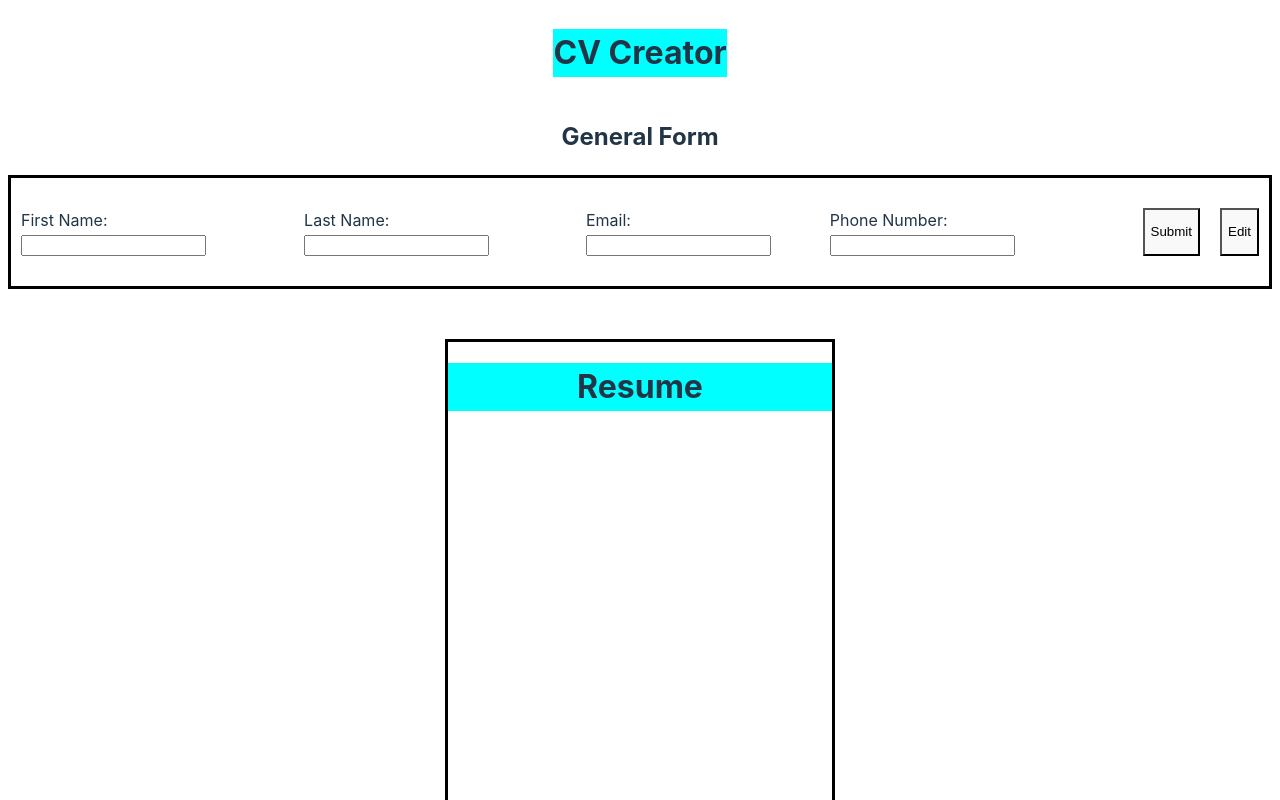
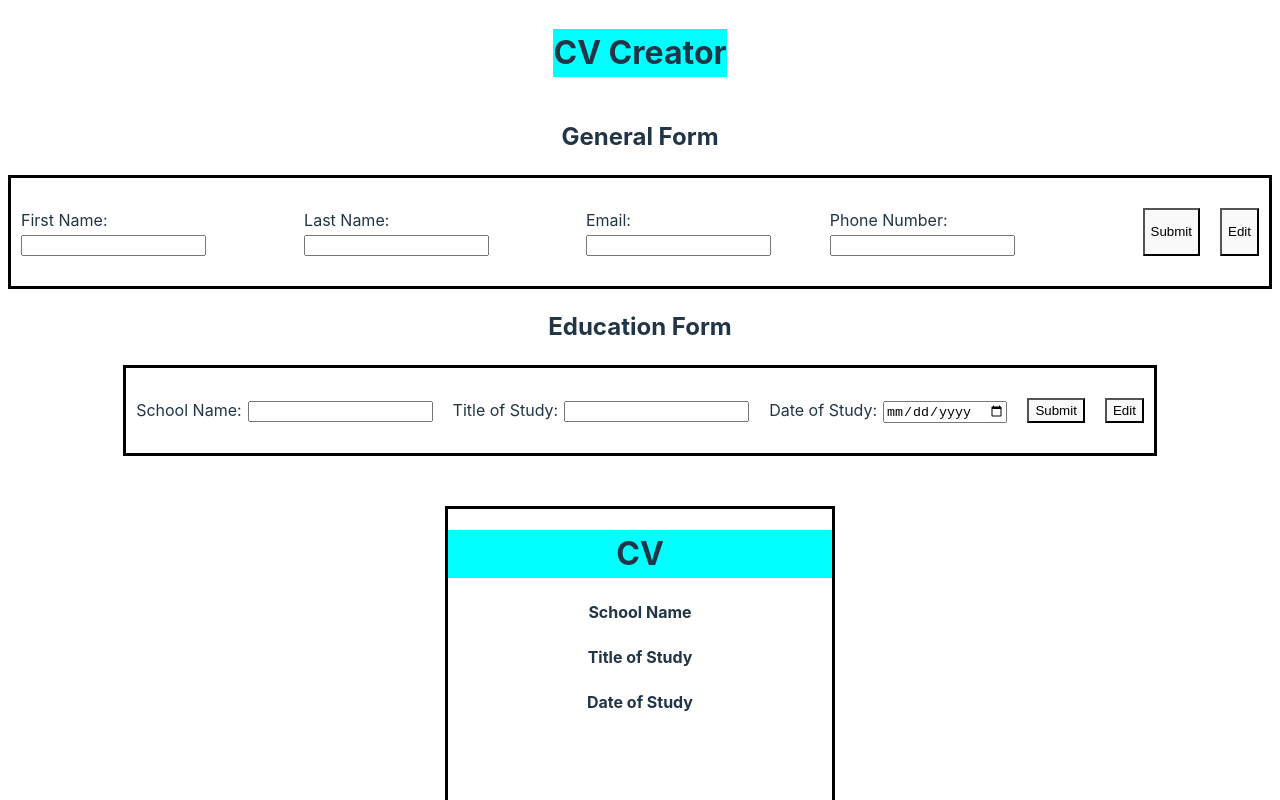
Before and after one commit to PhilipTimofeyev/cv-creator, a React (Vite) app: page / in a window 1280 px wide. Shown: the top 800 px of the page. Built offline with nearby package versions, Linux system fonts and the light colour scheme.

Commit message:
Add education section

```diff
--- a/src/App.jsx
+++ b/src/App.jsx
@@ -2,6 +2,7 @@ import { useState } from 'react'
 import './components/GeneralForm.jsx'
 import './App.css'
 import { GeneralForm } from './components/GeneralForm.jsx'
+import { EducationForm } from './components/EducationForm.jsx'
 import { CV } from './components/CV.jsx'
 
 
@@ -14,8 +15,18 @@ export default function MyApp() {
     phone: ''
   });
 
-  const handleFormSubmit = (data) => {
+  const [education, setEducation] = useState({
+    schoolName: '',
+    titleOfStudy: '',
+    dateOfStudy: '',
+  });
+
+  const handleGeneralSubmit = (data) => {
     setPerson(data)
+  };
+
+  const handleEducationSubmit = (data) => {
+    setEducation(data)
   };
 
 
@@ -23,10 +34,14 @@ export default function MyApp() {
     <div className='main-container'>
       <h1> CV Creator</h1>
       <GeneralForm
-        onSubmit={handleFormSubmit}
+        onSubmit={handleGeneralSubmit}
         person={person}
       />
-      <CV person={person}/>
+      <EducationForm
+        onSubmit={handleEducationSubmit}
+        education={education}
+      />
+      <CV person={person} education={education}/>
     </div>
   )
 }
--- a/src/components/CV.jsx
+++ b/src/components/CV.jsx
@@ -1,14 +1,22 @@
 import { GeneralForm } from '../components/GeneralForm.jsx'
 
-export function CV({person: {firstName, lastName, email, phone}}) {
+export function CV({ person: { firstName, lastName, email, phone }, education: { schoolName, titleOfStudy, dateOfStudy} }) {
     return (
     <div className="cv-container">
-        <h1>Resume</h1>
+        <h1>CV</h1>
         <div className="general">
             <p>{firstName} {lastName}</p>
             <p>{email}</p>
             <p>{phone}</p>
         </div>
+        <div className="education">
+            <h4>School Name</h4>
+            <p>{schoolName}</p>
+            <h4>Title of Study</h4>
+            <p>{titleOfStudy}</p>
+            <h4>Date of Study</h4>
+            <p>{dateOfStudy}</p>
+        </div>
     </div>
     )
 }
--- /dev/null
+++ b/src/components/EducationForm.jsx
@@ -0,0 +1,76 @@
+import { useRef } from 'react'
+import { useState } from 'react'
+
+export function EducationForm({ onSubmit, education }) {
+    const schoolName = useRef('')
+    const titleOfStudy = useRef('')
+    const dateOfStudy = useRef('')
+
+    const [schoolNameInputValue, setSchoolNameInputValue] = useState('');
+    const [titleOfStudyInputValue, setTitleOfStudyInputValue] = useState('');
+    const [dateOfStudyInputValue, setDateOfStudyValue] = useState('');
+
+    const handleSchoolNameChange = (event) => setSchoolNameInputValue(event.target.value)
+    const handleTitleOfStudyChange = (event) => setTitleOfStudyInputValue(event.target.value)
+    const handleDateOfStudyChange = (event) => setDateOfStudyValue(event.target.value)
+
+
+    const handleEditClick = () => {
+        setSchoolNameInputValue(education.schoolName)
+        setTitleOfStudyInputValue(education.titleOfStudy)
+        setDateOfStudyValue(education.dateOfStudy)
+    };
+
+
+    const handleSubmit = (e) => {
+        e.preventDefault();
+        const educationInfo = {
+            schoolName: schoolName.current.value,
+            titleOfStudy: titleOfStudy.current.value,
+            dateOfStudy: dateOfStudy.current.value,
+
+        }
+        resetEducationForm()
+        onSubmit(educationInfo);
+    }
+
+    const resetEducationForm = () => {
+        setSchoolNameInputValue("")
+        setTitleOfStudyInputValue("")
+        setDateOfStudyValue("")
+    }
+
+    return (
+        <>
+            <h2>Education Form</h2>
+            <form onSubmit={handleSubmit} className="form">
+                <div>
+                    <label>School Name:</label>
+                    <input
+                        value={schoolNameInputValue} onChange={handleSchoolNameChange}
+                        type='text'
+                        ref={schoolName}
+                    />
+                </div>
+                <div>
+                    <label>Title of Study:</label>
+                    <input
+                        value={titleOfStudyInputValue} onChange={handleTitleOfStudyChange}
+                        type='text'
+                        ref={titleOfStudy}
+                    />
+                </div>
+                <div>
+                    <label>Date of Study:</label>
+                    <input
+                        value={dateOfStudyInputValue} onChange={handleDateOfStudyChange}
+                        type='date'
+                        ref={dateOfStudy}
+                    />
+                </div>
+                <button type="submit">Submit</button>
+                <button type="button" onClick={handleEditClick}>Edit</button>
+            </form>
+        </>
+    )
+}
--- a/src/styles/general-form.css
+++ b/src/styles/general-form.css
@@ -27,3 +27,7 @@ h1 {
 .general {
   text-align: right;
 }
+
+.education {
+  text-align: center;
+}
```
